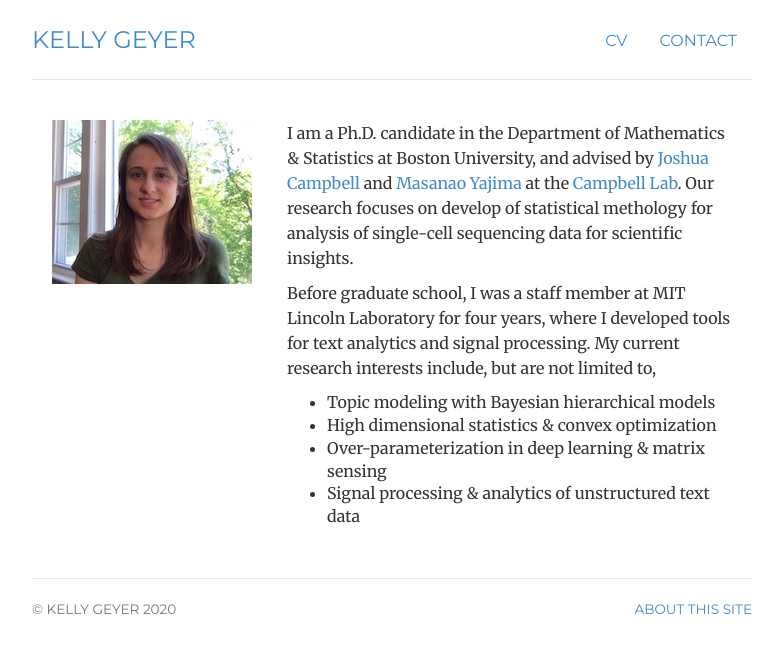
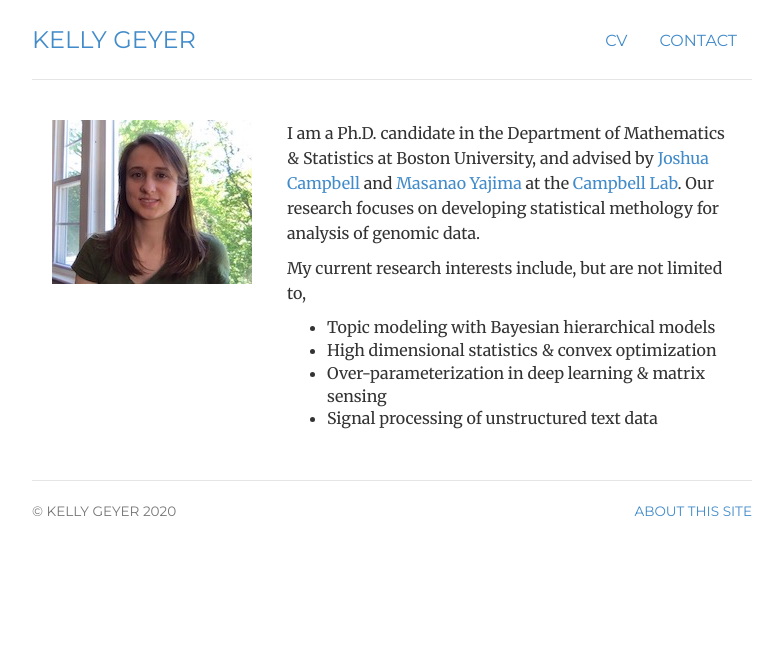
Before and after one commit to kgeyer/kgeyer.github.io, a Jekyll site: the page built from index.html, in a window 1280 px wide. Shown: the top 653 px of the page, without its empty margins (248-1031 px from the left). Built offline with Jekyll 4.4.1, drawn with Linux system fonts in a browser that asks for light colours.

Commit message:
update description

```diff
--- a/index.html
+++ b/index.html
@@ -28,15 +28,13 @@ description: Kelly Geyer is a Ph.D. Candidate in the Department of Mathematics &
 	<br />
 	<p>I am a Ph.D. candidate in the Department of Mathematics & Statistics at
 		Boston University, and advised by Joshua Campbell and Masanao Yajima.
-		Our research focuses on develop of statistical methology for analysis of single-cell sequencing data for scientific insights.
-	<p>Before graduate school, I was a staff member at MIT Lincoln Laboratory
-		for four years, where I developed tools for text analytics and signal
-		processing. My current research interests include, but are not limited to,
+		Our research focuses on developing statistical methology for analysis of genomic data.
+	<p>My current research interests include, but are not limited to,
 		<ul>
 			<li>Topic modeling with Bayesian hierarchical models</li>
 			<li>High dimensional statistics & convex optimization</li>
 			<li>Over-parameterization in deep learning & matrix sensing</li>
-			<li>Signal processing & analytics of unstructured text data</li>
+			<li>Signal processing of unstructured text data</li>
 		</ul>
 	</p>
 	</div>
@@ -48,16 +46,14 @@ description: Kelly Geyer is a Ph.D. Candidate in the Department of Mathematics &
 		<a href="http://www.bumc.bu.edu/compbiomed/people/faculty/josh-campbell/">Joshua Campbell</a>
 		and
 		<a href="https://www.bu.edu/mssp/profile/masanao-yajima-2/">Masanao Yajima</a>
-		at the <a href="http://camplab.net">Campbell Lab</a>. Our research focuses on develop of statistical methology for analysis of single-cell sequencing data for scientific insights.
+		at the <a href="http://camplab.net">Campbell Lab</a>. Our research focuses on developing statistical methology for analysis of genomic data.
 	</p>
-	<p>Before graduate school, I was a staff member at MIT Lincoln Laboratory
-		for four years, where I developed tools for text analytics and signal
-		processing. My current research interests include, but are not limited to,
+	<p>My current research interests include, but are not limited to,
 		<ul>
 			<li>Topic modeling with Bayesian hierarchical models</li>
 			<li>High dimensional statistics & convex optimization</li>
 			<li>Over-parameterization in deep learning & matrix sensing</li>
-			<li>Signal processing & analytics of unstructured text data</li>
+			<li>Signal processing of unstructured text data</li>
 		</ul>
 	</p>
 	</div>
```
Also changed, not shown: 1 other file.
